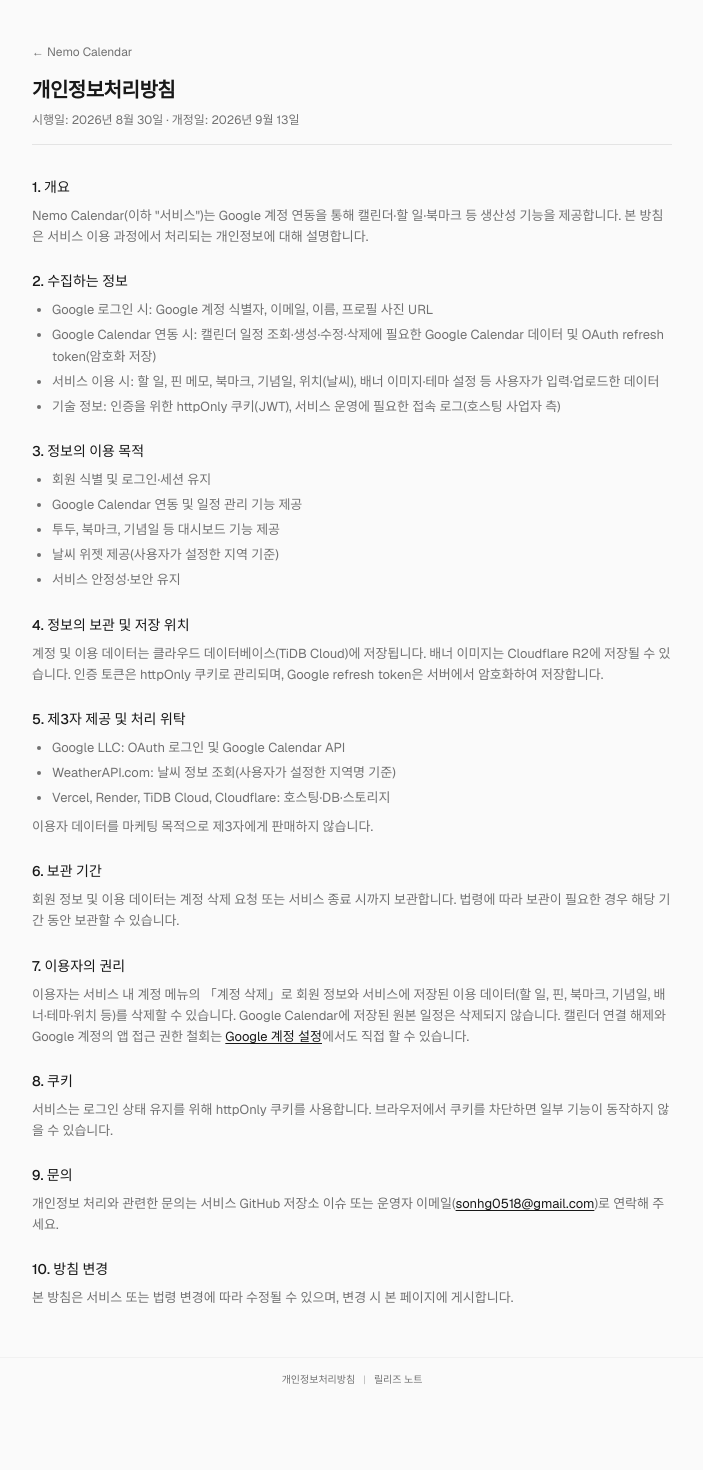
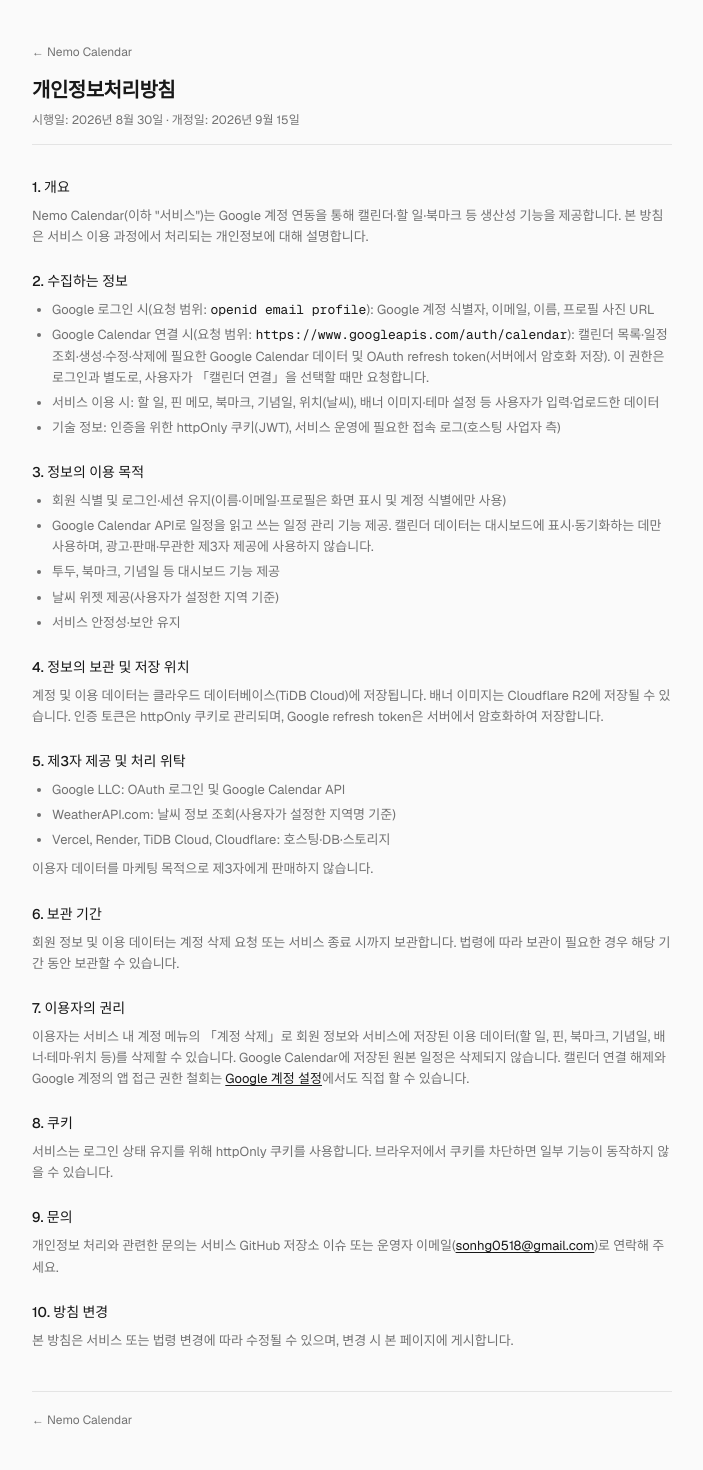
Before and after one commit to sonhyo0518/nemocalendar, a Next.js app: page /privacy in a window 1280 px wide. Shown: the top 1470 px of the page, without its empty margins (288-991 px from the left). Before the commit the page ends 1398 px from the top, so only its background shows below. Built offline with nearby package versions, Linux system fonts and the light colour scheme; no server answers.

Commit message:
feat: Google 검수용 랜딩·privacy 안내 보강

```diff
--- a/app/changelog/page.tsx
+++ b/app/changelog/page.tsx
@@ -88,6 +88,14 @@
           </section>
         ))}
       </div>
-    </article>
+    <p className="mt-10 border-t border-border pt-4">
+      <Link
+        href="/"
+        className="text-xs text-muted-foreground hover:text-foreground"
+      >
+        ← Nemo Calendar
+      </Link>
+    </p>
+  </article>
   )
 }
--- a/app/privacy/page.tsx
+++ b/app/privacy/page.tsx
@@ -20,7 +20,7 @@
           개인정보처리방침
         </h1>
         <p className="mt-2 text-xs text-muted-foreground">
-          시행일: 2026년 8월 30일 · 개정일: 2026년 9월 13일
+          시행일: 2026년 8월 30일 · 개정일: 2026년 9월 15일
         </p>
       </header>
 
@@ -38,13 +38,19 @@
           <h2>2. 수집하는 정보</h2>
           <ul>
             <li>
-              Google 로그인 시: Google 계정 식별자, 이메일, 이름, 프로필
-              사진 URL
+              Google 로그인 시(요청 범위:{" "}
+              <code className="text-foreground">openid email profile</code>
+              ): Google 계정 식별자, 이메일, 이름, 프로필 사진 URL
             </li>
             <li>
-              Google Calendar 연동 시: 캘린더 일정 조회·생성·수정·삭제에
-              필요한 Google Calendar 데이터 및 OAuth refresh token(암호화
-              저장)
+              Google Calendar 연결 시(요청 범위:{" "}
+              <code className="text-foreground">
+                https://www.googleapis.com/auth/calendar
+              </code>
+              ): 캘린더 목록·일정 조회·생성·수정·삭제에 필요한 Google
+              Calendar 데이터 및 OAuth refresh token(서버에서 암호화 저장).
+              이 권한은 로그인과 별도로, 사용자가 「캘린더 연결」을 선택할
+              때만 요청합니다.
             </li>
             <li>
               서비스 이용 시: 할 일, 핀 메모, 북마크, 기념일, 위치(날씨),
@@ -60,8 +66,15 @@
         <section>
           <h2>3. 정보의 이용 목적</h2>
           <ul>
-            <li>회원 식별 및 로그인·세션 유지</li>
-            <li>Google Calendar 연동 및 일정 관리 기능 제공</li>
+            <li>
+              회원 식별 및 로그인·세션 유지(이름·이메일·프로필은 화면 표시
+              및 계정 식별에만 사용)
+            </li>
+            <li>
+              Google Calendar API로 일정을 읽고 쓰는 일정 관리 기능 제공.
+              캘린더 데이터는 대시보드에 표시·동기화하는 데만 사용하며,
+              광고·판매·무관한 제3자 제공에 사용하지 않습니다.
+            </li>
             <li>투두, 북마크, 기념일 등 대시보드 기능 제공</li>
             <li>날씨 위젯 제공(사용자가 설정한 지역 기준)</li>
             <li>서비스 안정성·보안 유지</li>
@@ -151,6 +164,15 @@
           </p>
         </section>
       </div>
+
+      <p className="mt-10 border-t border-border pt-4">
+        <Link
+          href="/"
+          className="text-xs text-muted-foreground hover:text-foreground"
+        >
+          ← Nemo Calendar
+        </Link>
+      </p>
     </article>
   )
 }
--- a/components/dashboard/guest-landing.tsx
+++ b/components/dashboard/guest-landing.tsx
@@ -49,7 +49,7 @@
   errorMessage,
 }: GuestLandingProps) {
   return (
-    <section className="flex w-full flex-col gap-4 py-2 sm:py-3">
+    <section className="flex w-full flex-col gap-6 py-2 sm:py-3">
       <div className="flex w-full max-w-xl flex-col items-start gap-3">
         <div className="space-y-2">
           <h2 className="text-xl font-semibold tracking-tight text-foreground text-balance sm:text-2xl">
@@ -93,6 +93,54 @@
           document.getElementById("guest-login")?.focus()
         }}
       />
+
+      <div className="w-full space-y-3">
+        <h3 className="text-sm font-medium tracking-tight text-foreground">
+          제공 기능
+        </h3>
+        <ul className="divide-y divide-border/60 border-y border-border/60">
+          <li className="py-3">
+            <p className="text-sm font-medium text-foreground">일정 관리</p>
+            <p className="mt-1 text-xs leading-relaxed text-muted-foreground">
+              Google Calendar와 연동해 일정을 조회·추가·수정·삭제합니다.
+            </p>
+          </li>
+          <li className="py-3">
+            <p className="text-sm font-medium text-foreground">Google 로그인</p>
+            <p className="mt-1 text-xs leading-relaxed text-muted-foreground">
+              Google 계정으로 로그인합니다. 캘린더 권한은 「캘린더 연결」을
+              선택할 때만 별도로 요청합니다.
+            </p>
+          </li>
+          <li className="py-3">
+            <p className="text-sm font-medium text-foreground">
+              할 일 · 고정 메세지 · 북마크
+            </p>
+            <p className="mt-1 text-xs leading-relaxed text-muted-foreground">
+              칸반 투두, 고정 메모, 링크 폴더를 한 화면에서 관리합니다.
+            </p>
+          </li>
+          <li className="py-3">
+            <p className="text-sm font-medium text-foreground">
+              기념일 · 날씨 · 뽀모도로
+            </p>
+            <p className="mt-1 text-xs leading-relaxed text-muted-foreground">
+              D-Day/기념일, 지역 날씨, 집중 타이머를 함께 둡니다.
+            </p>
+          </li>
+        </ul>
+        <p className="text-xs leading-relaxed text-muted-foreground">
+          Google 사용자 데이터(캘린더 등)는 위 기능을 제공하는 데만
+          사용합니다. 자세한 내용은{" "}
+          <a
+            href="/privacy"
+            className="text-foreground underline underline-offset-2"
+          >
+            개인정보처리방침
+          </a>
+          을 참고하세요.
+        </p>
+      </div>
     </section>
   )
 }
--- a/components/dashboard/header-banner.tsx
+++ b/components/dashboard/header-banner.tsx
@@ -148,6 +148,7 @@
         ) : user ? (
           <div className="flex items-center gap-2">
             {!calendarConnected && (
+              <div className="flex max-w-[14rem] flex-col items-end gap-0.5 sm:max-w-none">
                 <Button
                   variant="outline"
                   onClick={() => {
@@ -155,9 +156,14 @@
                     handleConnectCalendar()
                   }}
                   className="bg-card/80 backdrop-blur"
+                  title="일정 조회·추가·수정·삭제를 위해 Google Calendar 권한이 필요합니다"
                 >
                   캘린더 연결
                 </Button>
+                <p className="hidden text-right text-[10px] leading-snug text-muted-foreground sm:block">
+                  일정 읽기·쓰기를 위해 Google Calendar 권한을 요청합니다
+                </p>
+              </div>
             )}
 
             <DropdownMenu>
```
Also changed, not shown: 1 other file (tests, documents, lock files or other folders). Lines whose indentation alone changed are shown as unchanged.
